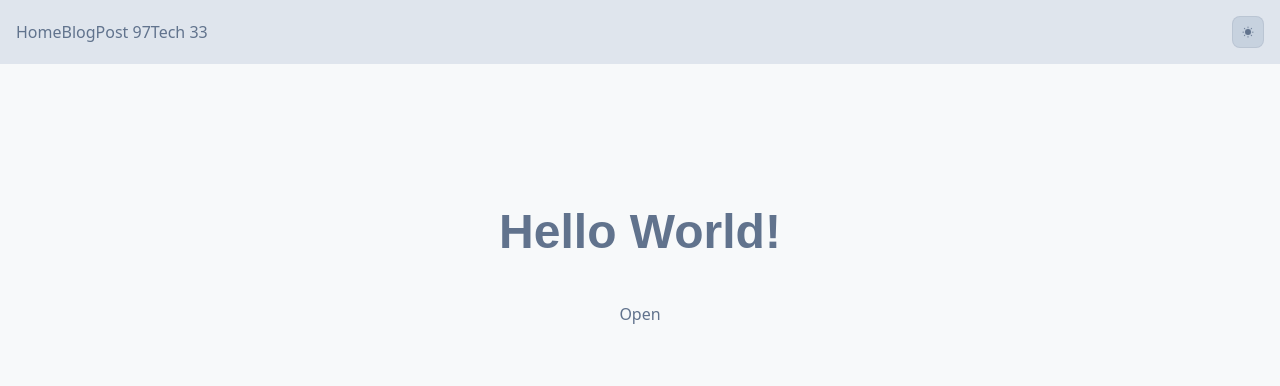
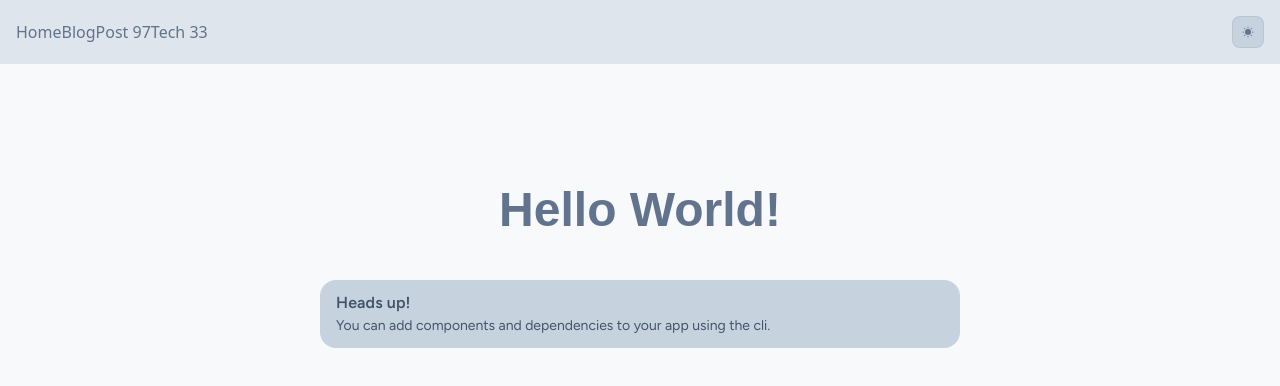
Before and after one commit to lorenzoferrante97/frontend-template, a Next.js app: page / in a window 1280 px wide. Shown: the top 386 px of the page. Built offline with nearby package versions, Linux system fonts and the light colour scheme; a web font is replaced by a local one.

Commit message:
add: alert

```diff
--- /dev/null
+++ b/app/components/ui/alert.jsx
@@ -0,0 +1,66 @@
+import { cva } from "class-variance-authority";
+
+import { cn } from "@/lib/utils";
+
+const alertVariants = cva(
+	"relative w-full rounded-lg px-4 py-3 grid has-[>svg]:grid-cols-[calc(var(--spacing)*4)_1fr] grid-cols-[0_1fr] has-[>svg]:gap-x-3 gap-y-0.5 items-start [&>svg]:size-4 [&>svg]:translate-y-0.5 [&>svg]:text-current",
+	{
+		variants: {
+			variant: {
+				default: "bg-custom-neutral-soft text-custom-neutral-soft-content",
+				error:
+					"text-black dark:text-white bg-custom-error-soft *:data-[slot=alert-description]:text-custom-error-soft-content",
+				warning:
+					"text-black dark:text-white bg-custom-warning-soft *:data-[slot=alert-description]:text-custom-warning-soft-content",
+				success:
+					"text-black dark:text-white bg-custom-success-soft *:data-[slot=alert-description]:text-custom-success-soft-content",
+				info: "text-black dark:text-white bg-custom-info-soft *:data-[slot=alert-description]:text-custom-info-soft-content",
+			},
+		},
+		defaultVariants: {
+			variant: "default",
+		},
+	},
+);
+
+// - ALERT ROOT --------------------------------------------------------------------
+function Alert({ className, variant, ...props }) {
+	return (
+		<div
+			data-slot="alert"
+			role="alert"
+			className={cn(alertVariants({ variant }), className)}
+			{...props}
+		/>
+	);
+}
+
+// - ALERT TITLE --------------------------------------------------------------------
+function AlertTitle({ className, ...props }) {
+	return (
+		<div
+			data-slot="alert-title"
+			className={cn(
+				"col-start-2 line-clamp-1 min-h-4 font-body-base-big",
+				className,
+			)}
+			{...props}
+		/>
+	);
+}
+
+// - ALERT DESCRIPTION --------------------------------------------------------------------
+function AlertDescription({ className, ...props }) {
+	return (
+		<div
+			data-slot="alert-description"
+			className={cn(
+				"col-start-2 grid justify-items-start gap-1 font-body-s-normal",
+				className,
+			)}
+			{...props}
+		/>
+	);
+}
+
+export { Alert, AlertTitle, AlertDescription };
--- a/app/globals.css
+++ b/app/globals.css
@@ -210,7 +210,7 @@
 
   --color-custom-success: var(--custom-success);
   --color-custom-success-content: var(--custom-success-content);
-  --color-custom-success-soft: var(--custom-info-soft);
+  --color-custom-success-soft: var(--custom-success-soft);
   --color-custom-success-soft-content: var(--custom-success-soft-content);
 
   /* - Warning ---------------- */
--- a/app/page.jsx
+++ b/app/page.jsx
@@ -7,15 +7,17 @@
 // 	AccordionItem,
 // 	AccordionTrigger,
 // } from "@/app/components/ui/accordion";
-import {
-	DropdownMenu,
-	DropdownMenuContent,
-	DropdownMenuGroup,
-	DropdownMenuItem,
-	DropdownMenuLabel,
-	DropdownMenuSeparator,
-	DropdownMenuTrigger,
-} from "@/app/components/ui/dropdown-menu";
+// import {
+// 	DropdownMenu,
+// 	DropdownMenuContent,
+// 	DropdownMenuGroup,
+// 	DropdownMenuItem,
+// 	DropdownMenuLabel,
+// 	DropdownMenuSeparator,
+// 	DropdownMenuTrigger,
+// } from "@/app/components/ui/dropdown-menu";
+
+import { Alert, AlertDescription, AlertTitle } from "@/app/components/ui/alert";
 
 export default function Home() {
 	return (
@@ -39,7 +41,7 @@ export default function Home() {
 				</Accordion> */}
 
 				{/* - DROPDOWN ----------------------------- */}
-				<DropdownMenu>
+				{/* <DropdownMenu>
 					<DropdownMenuTrigger>Open</DropdownMenuTrigger>
 					<DropdownMenuContent>
 						<DropdownMenuGroup>
@@ -55,7 +57,15 @@ export default function Home() {
 							<DropdownMenuItem>Billing</DropdownMenuItem>
 						</DropdownMenuGroup>
 					</DropdownMenuContent>
-				</DropdownMenu>
+				</DropdownMenu> */}
+
+				{/* - Alert ----------------------------- */}
+				<Alert variant="default">
+					<AlertTitle>Heads up!</AlertTitle>
+					<AlertDescription>
+						You can add components and dependencies to your app using the cli.
+					</AlertDescription>
+				</Alert>
 
 				{/* local image */}
 				{/* <figure className="h-52 aspect-[9/16] relative rounded-lg overflow-hidden">
```
Also changed, not shown: assets/img/avatar.png (added).
